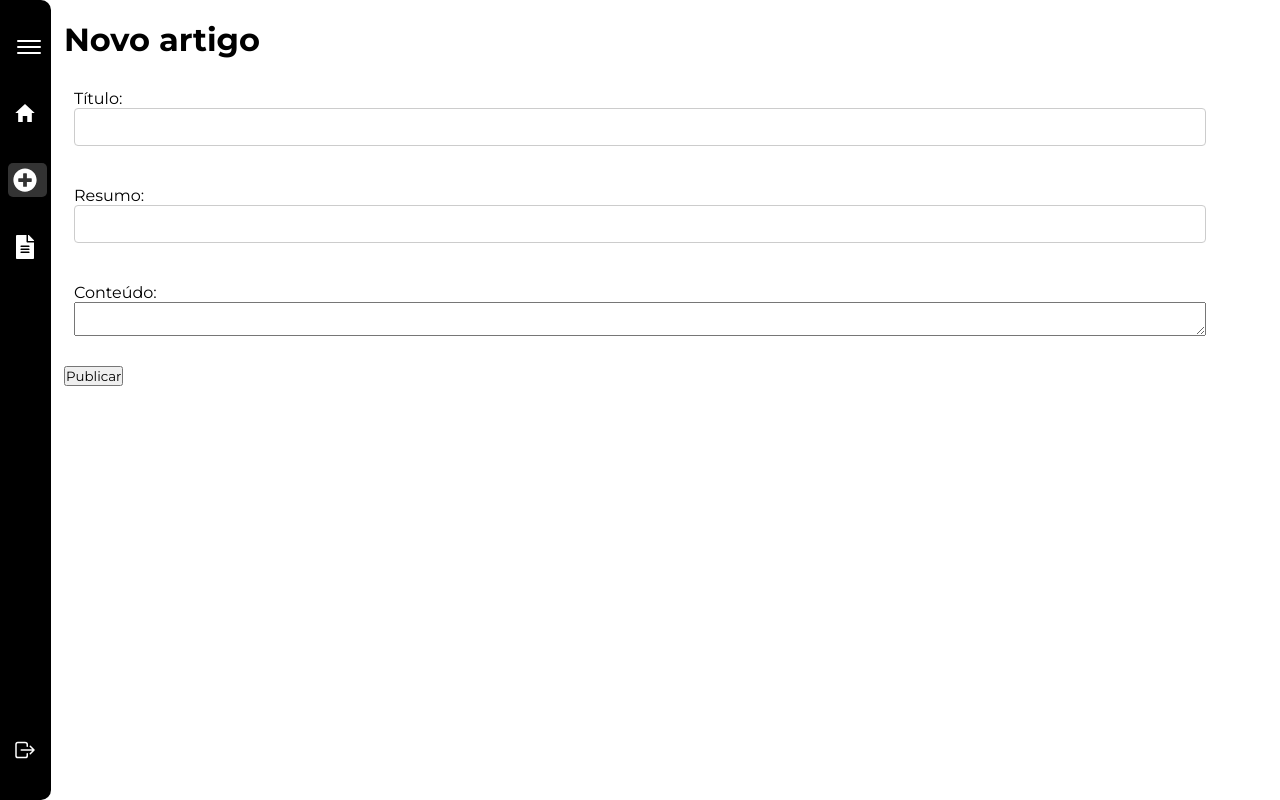
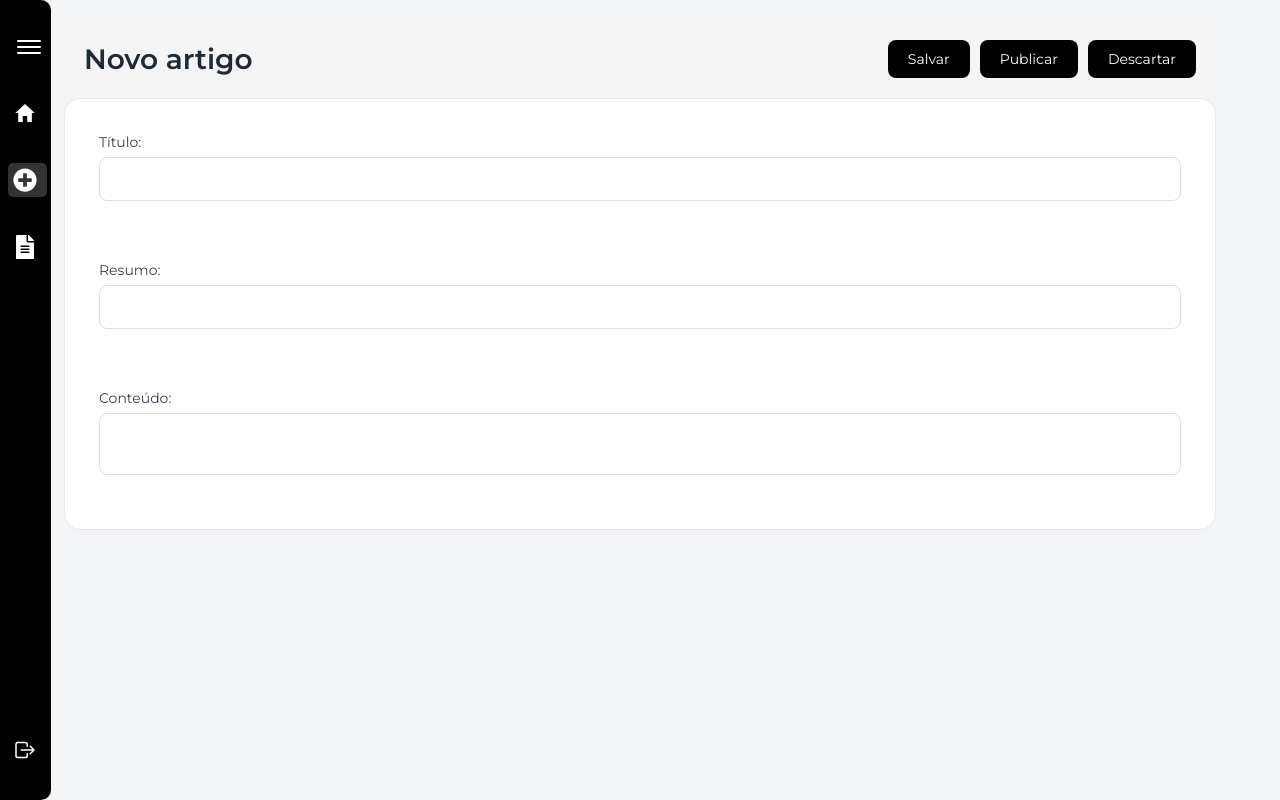
Before and after one commit to daniel-rodrigues-fernandes/osLuzias_cms, a React (Vite) app in the folder frontend/: page /novo-artigo in a window 1280 px wide. Built offline with nearby package versions, Linux system fonts and the light colour scheme; sample sign-in values are in the browser's storage.

Commit message:
NewArticle - Aplicação de estilo

```diff
--- a/frontend/src/App.css
+++ b/frontend/src/App.css
@@ -9,6 +9,8 @@
 
 main {
     padding: 20px 5%;
+    background: #f3f4f6;
+    height: 100vh;
 
 }
 
@@ -16,3 +18,7 @@ a {
     text-decoration: none;
     color: black;
 }
+
+textarea {
+    resize: none;
+}
--- a/frontend/src/Pages/HomePage/HomePage.module.css
+++ b/frontend/src/Pages/HomePage/HomePage.module.css
@@ -1,9 +1,3 @@
-.main {
-    padding-top: 20px;
-    background: #f3f4f6;
-    height: 100vh;
-}
-
 .header {
     display: flex;
     justify-content: space-between;
--- a/frontend/src/Pages/NewArticle/NewArticle.jsx
+++ b/frontend/src/Pages/NewArticle/NewArticle.jsx
@@ -3,28 +3,28 @@ import estilo from './NewArticle.module.css'
 export default function NewArticle() {
     return (
         <main>
-            <header>
+            <header className={estilo['header']}>
                 <h1 className={estilo['header-title']}>Novo artigo</h1>
+                <div className={estilo['header-buttons']}>
+                    <button className={estilo['header-button']}>Salvar</button>
+                    <button className={estilo['header-button']}>Publicar</button>
+                    <button className={estilo['header-button']}>Descartar</button>
+                </div>
             </header>
-            <div>
-                <form>
-                    <div className={estilo['form-input']}>
+                <div className={estilo['article-form']}>
+                    <div className={estilo['form-group']}>
                         <label htmlFor="titulo">Título:</label>
                         <input type="text" id="titulo" name="titulo" />
                     </div>
-                    <div className={estilo['form-input']}>
+                    <div className={estilo['form-group']}>
                         <label htmlFor="resumo">Resumo:</label>
                         <input type="text" id="resumo" name="resumo" />
                     </div>
-                    <div className={estilo['form-input']}>
+                    <div className={estilo['form-group']}>
                         <label htmlFor="conteudo">Conteúdo:</label>
                         <textarea id="conteudo" name="conteudo"></textarea>
                     </div>
-                    <div>
-                        <button type="submit">Publicar</button>
-                    </div>
-                </form>
-            </div>
+                </div>
         </main>
     )
 }
--- a/frontend/src/Pages/NewArticle/NewArticle.module.css
+++ b/frontend/src/Pages/NewArticle/NewArticle.module.css
@@ -1,10 +1,44 @@
-.header-title {
-    font-size: 2rem;
-    font-weight: bold;
-    margin-bottom: 20px;
+.header {
+    display: flex;
+    justify-content: space-between;
+    align-items: center;
+    padding: 20px;
+    background-color: #f5f5f5;
 }
 
-.form-input {
+.header-title {
+    font-size: 28px;
+    font-weight: 600;
+    color: #1f2937;
+}
+
+.header-buttons {
+    display: flex;
+    gap: 10px;
+}
+
+.header-button {
+    padding: 10px 20px;
+    border: none;
+    border-radius: 8px;
+    cursor: pointer;
+    font-size: 14px;
+    background-color: black;
+    color: white;
+    cursor: pointer;
+}
+
+.article-form {
+    background: #fff;
+    border-radius: 16px;
+    padding: 24px;
+    border: 1px solid #e5e7eb;
+    display: flex;
+    flex-direction: column;
+    gap: 20px;
+}
+
+.form-group {
     display: flex;
     flex-direction: column;
     width: 100%;
@@ -12,8 +46,28 @@
     margin-bottom: 20px;
 }
 
-.form-input  input {
-    padding: 10px;
-    border: 1px solid #ccc;
-    border-radius: 4px;
+.form-group label {
+    font-size: 14px;
+    margin-bottom: 6px;
+    color: #374151;
 }
+
+.form-group input,
+.form-group textarea,
+.form-group select {
+    padding: 12px;
+    border: 1px solid #ddd;
+    border-radius: 8px;
+    font-size: 14px;
+}
+
+.form-group input:focus,
+.form-group textarea:focus,
+.form-group select:focus {
+  outline: none;
+  border-color: #ef4444;
+}
+
+.form-group textarea {
+    height: 100%;
+}
```
